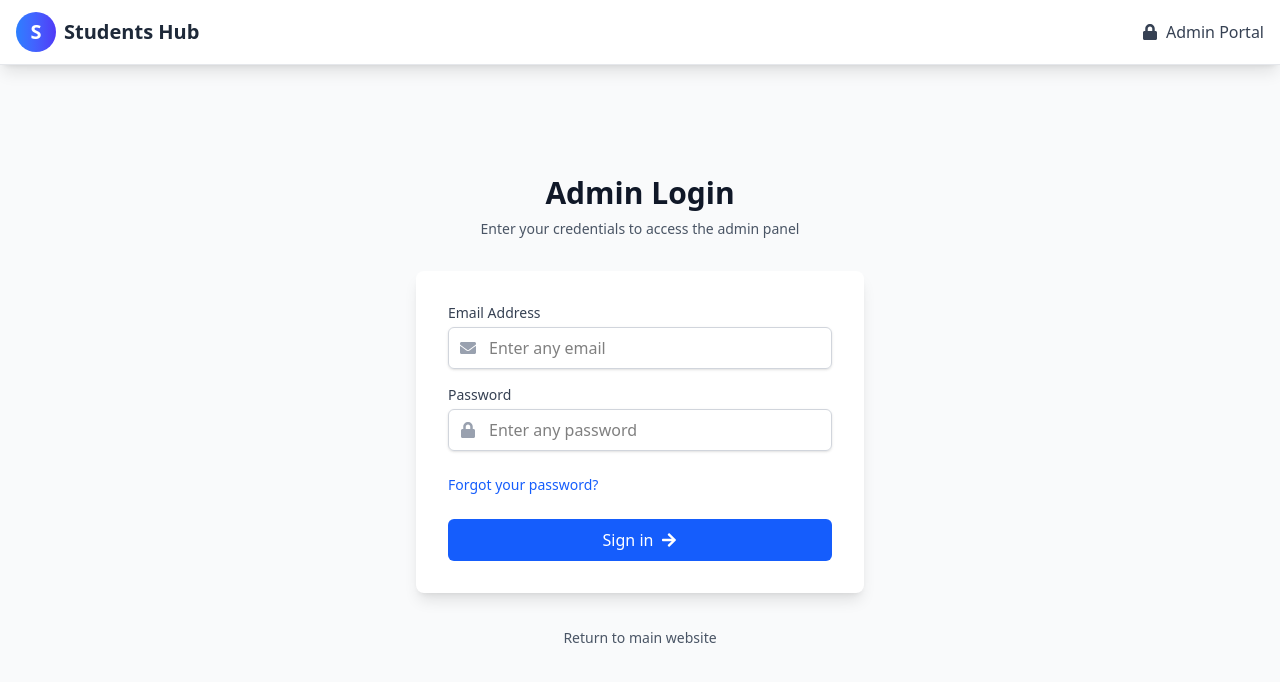
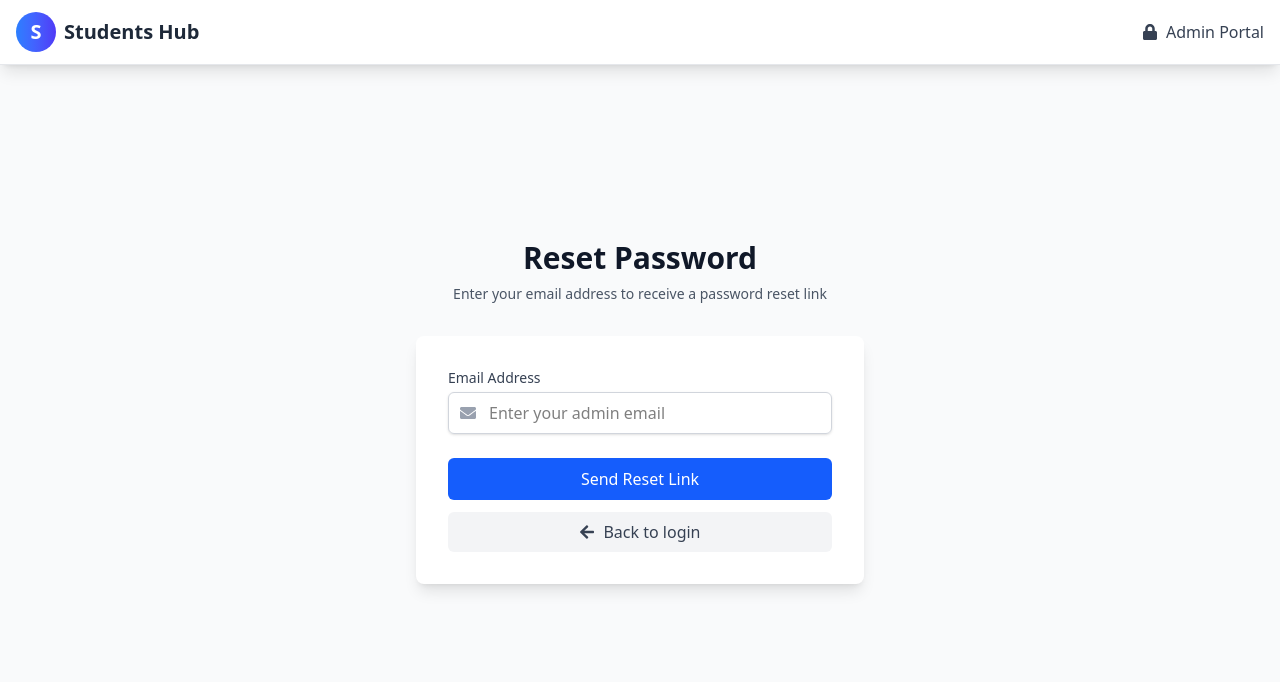
Before and after one commit to Pranay-Dommati/thestudent, a React (Vite) app in the folder frontend/: page /admin-p/forgot-password in a window 1280 px wide. Shown: the top 682 px of the page. Built offline with nearby package versions, Linux system fonts and the light colour scheme.

Commit message:
added forgot password functionality

```diff
--- a/frontend/src/App.jsx
+++ b/frontend/src/App.jsx
@@ -21,6 +21,7 @@ import { Toaster } from 'react-hot-toast';
 import { AuthProvider } from './context/AuthContext';
 import HelpCenter from './components/HelpCenter/HelpCenter';
 import StandaloneQuizPage from './components/CourseLearningPage/templ/StandaloneQuizPage';
+import AdminForgotPassword from './components/Admin/AdminForgotPassword';
 
 const CourseDetailsWrapper = () => {
   const { courseId } = useParams();
@@ -85,6 +86,7 @@ function App() {
             <Route path="/" element={<HomePage />} />
 
             {/* Admin Routes - Updated path */}
+            <Route path="/admin-p/forgot-password" element={<AdminForgotPassword />} />
             <Route path="/admin-p/*" element={<AdminDashboard />} />
 
             {/* Course Routes */}
--- /dev/null
+++ b/frontend/src/components/Admin/AdminForgotPassword.jsx
@@ -0,0 +1,154 @@
+import React, { useState } from 'react';
+import { FaEnvelope, FaArrowLeft, FaCheck } from 'react-icons/fa';
+import { motion } from 'framer-motion';
+import { toast } from 'react-hot-toast';
+import { Link, useNavigate } from 'react-router-dom';
+import AdminNav from './layout/AdminNav';
+
+const AdminForgotPassword = () => {
+  const [email, setEmail] = useState('');
+  const [isLoading, setIsLoading] = useState(false);
+  const [emailSent, setEmailSent] = useState(false);
+  const navigate = useNavigate();
+
+  const handleSubmit = async (e) => {
+    e.preventDefault();
+
+    if (!email || !email.includes('@')) {
+      toast.error('Please enter a valid email address');
+      return;
+    }
+
+    setIsLoading(true);
+
+    try {
+      // Simulate API delay
+      await new Promise(resolve => setTimeout(resolve, 1200));
+
+      // In a real application, this would call an API endpoint
+      // For now, we just show a success message
+      setEmailSent(true);
+      toast.success('Password reset link sent to your email');
+    } catch (error) {
+      toast.error('Something went wrong. Please try again later.');
+    } finally {
+      setIsLoading(false);
+    }
+  };
+
+  return (
+    <>
+      <AdminNav isLoginPage={true} />
+      <div className="min-h-screen flex items-center justify-center bg-gray-50 py-12 px-4 sm:px-6 lg:px-8">
+        <div className="max-w-md w-full space-y-8">
+          <div className="text-center">
+            <h2 className="mt-6 text-3xl font-bold text-gray-900">
+              {emailSent ? 'Check Your Email' : 'Reset Password'}
+            </h2>
+            <p className="mt-2 text-sm text-gray-600">
+              {emailSent
+                ? 'We\'ve sent password reset instructions to your email'
+                : 'Enter your email address to receive a password reset link'}
+            </p>
+          </div>
+
+          {emailSent ? (
+            <motion.div
+              className="mt-8 bg-white p-8 rounded-lg shadow-lg text-center"
+              initial={{ opacity: 0, y: 20 }}
+              animate={{ opacity: 1, y: 0 }}
+              transition={{ duration: 0.3 }}
+            >
+              <div className="mx-auto h-16 w-16 bg-green-100 rounded-full flex items-center justify-center mb-4">
+                <FaCheck className="h-8 w-8 text-green-600" />
+              </div>
+              <p className="text-gray-700 mb-6">
+                We've sent a password reset link to <strong>{email}</strong>. Please check your inbox and follow the instructions to reset your password.
+              </p>
+              <p className="text-sm text-gray-500 mb-6">
+                If you don't see the email, please check your spam folder or request another reset link.
+              </p>
+              <div className="flex flex-col space-y-3">
+                <button
+                  onClick={() => setEmailSent(false)}
+                  className="w-full py-2 px-4 border border-blue-600 rounded-md text-blue-600 font-medium hover:bg-blue-50 transition-colors"
+                >
+                  Try a different email
+                </button>
+                <Link
+                  to="/admin-p"
+                  className="w-full py-2 px-4 bg-gray-100 rounded-md text-gray-700 font-medium hover:bg-gray-200 transition-colors flex items-center justify-center"
+                >
+                  <FaArrowLeft className="mr-2" />
+                  Back to login
+                </Link>
+              </div>
+            </motion.div>
+          ) : (
+            <motion.form
+              className="mt-8 space-y-6 bg-white p-8 rounded-lg shadow-lg"
+              onSubmit={handleSubmit}
+              initial={{ opacity: 0, y: 20 }}
+              animate={{ opacity: 1, y: 0 }}
+              transition={{ duration: 0.3 }}
+            >
+              <div>
+                <label htmlFor="email" className="block text-sm font-medium text-gray-700">
+                  Email Address
+                </label>
+                <div className="mt-1 relative">
+                  <div className="absolute inset-y-0 left-0 pl-3 flex items-center pointer-events-none">
+                    <FaEnvelope className="text-gray-400" />
+                  </div>
+                  <input
+                    id="email"
+                    name="email"
+                    type="email"
+                    autoComplete="email"
+                    required
+                    value={email}
+                    onChange={(e) => setEmail(e.target.value)}
+                    className="pl-10 py-2 block w-full border border-gray-300 rounded-md shadow-sm focus:ring-blue-500 focus:border-blue-500"
+                    placeholder="Enter your admin email"
+                  />
+                </div>
+              </div>
+
+              <div className="flex flex-col space-y-3">
+                <button
+                  type="submit"
+                  disabled={isLoading}
+                  className={`w-full flex justify-center py-2 px-4 border border-transparent rounded-md text-white font-medium ${
+                    isLoading ? 'bg-blue-400' : 'bg-blue-600 hover:bg-blue-700'
+                  } focus:outline-none focus:ring-2 focus:ring-offset-2 focus:ring-blue-500 transition-colors`}
+                >
+                  {isLoading ? (
+                    <span className="flex items-center">
+                      <svg className="animate-spin -ml-1 mr-3 h-5 w-5 text-white" xmlns="http://www.w3.org/2000/svg" fill="none" viewBox="0 0 24 24">
+                        <circle className="opacity-25" cx="12" cy="12" r="10" stroke="currentColor" strokeWidth="4"></circle>
+                        <path className="opacity-75" fill="currentColor" d="M4 12a8 8 0 018-8V0C5.373 0 0 5.373 0 12h4zm2 5.291A7.962 7.962 0 014 12H0c0 3.042 1.135 5.824 3 7.938l3-2.647z"></path>
+                      </svg>
+                      Sending...
+                    </span>
+                  ) : (
+                    "Send Reset Link"
+                  )}
+                </button>
+
+                <Link
+                  to="/admin-p"
+                  className="w-full py-2 px-4 bg-gray-100 rounded-md text-gray-700 font-medium hover:bg-gray-200 transition-colors flex items-center justify-center"
+                >
+                  <FaArrowLeft className="mr-2" />
+                  Back to login
+                </Link>
+              </div>
+            </motion.form>
+          )}
+        </div>
+      </div>
+    </>
+  );
+};
+
+export default AdminForgotPassword;
--- a/frontend/src/components/Admin/AdminLogin.jsx
+++ b/frontend/src/components/Admin/AdminLogin.jsx
@@ -2,7 +2,7 @@ import React, { useState } from 'react';
 import { FaEnvelope, FaLock, FaArrowRight } from 'react-icons/fa';
 import { motion } from 'framer-motion';
 import { toast } from 'react-hot-toast';
-import { useNavigate } from 'react-router-dom';
+import { useNavigate, Link } from 'react-router-dom';
 
 const AdminLogin = ({ onLoginSuccess }) => {
   const [credentials, setCredentials] = useState({
@@ -56,10 +56,6 @@ const AdminLogin = ({ onLoginSuccess }) => {
     } finally {
       setIsLoading(false);
     }
-  };
-
-  const handleForgotPassword = () => {
-    toast.info("Enter any email and password to login");
   };
 
   return (
@@ -129,13 +125,12 @@ const AdminLogin = ({ onLoginSuccess }) => {
 
           <div className="flex items-center justify-between">
             <div className="text-sm">
-              <button
-                type="button"
-                onClick={handleForgotPassword}
-                className="font-medium text-blue-600 hover:text-blue-500 bg-transparent border-none cursor-pointer"
+              <Link
+                to="/admin-p/forgot-password"
+                className="font-medium text-blue-600 hover:text-blue-500"
               >
                 Forgot your password?
-              </button>
+              </Link>
             </div>
           </div>
 
```
